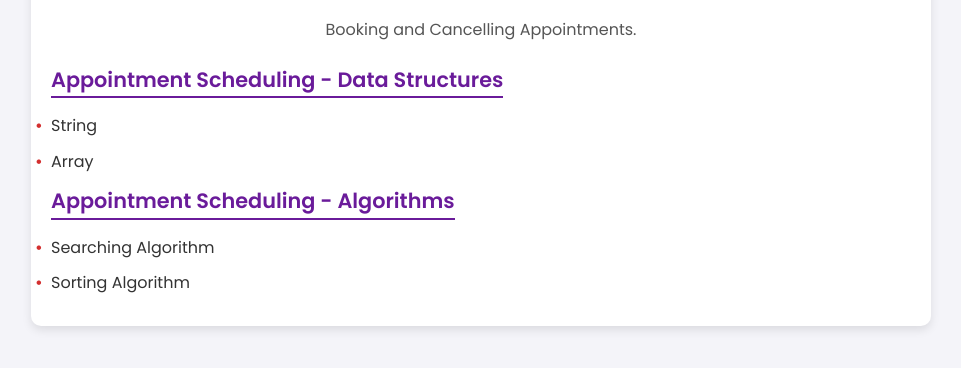
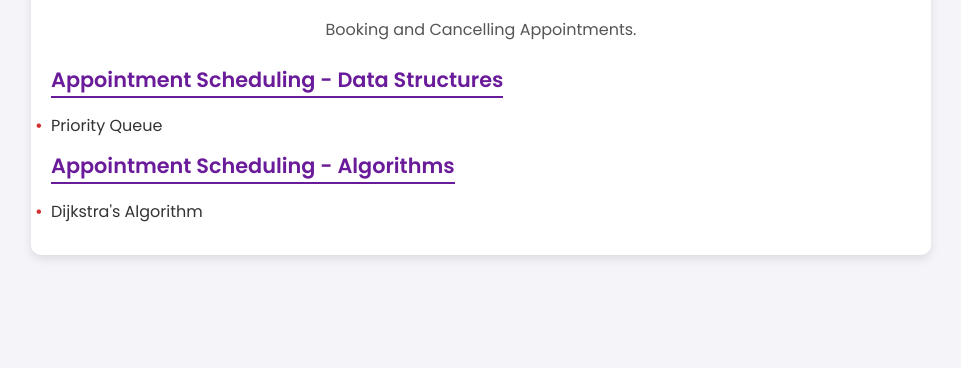
Before and after one commit to Soumya3008/Soumya.github.io, a plain HTML site: page AppointmentScheduling.html in a window 1280 px wide. Shown: the part 154-522 px from the top of the page, without its empty margins (159-1120 px from the left). Drawn offline with Linux system fonts and the light colour scheme.

Commit message:
Update AppointmentScheduling.html

```diff
--- a/AppointmentScheduling.html
+++ b/AppointmentScheduling.html
@@ -85,14 +85,14 @@
             <div class="column">
                 <h3>Appointment Scheduling - Data Structures</h3>
                 <ul>
-                    <li>String</li>
-                    <li>Array</li>
+                    <li>Priority Queue</li>
+
 
                 </ul>
                 <h3>Appointment Scheduling - Algorithms</h3>
                 <ul>
-                    <li>Searching Algorithm</li>
-                    <li>Sorting Algorithm</li>
+                    <li>Dijkstra's Algorithm</li>
+
                 </ul>
             </div>
 
```
